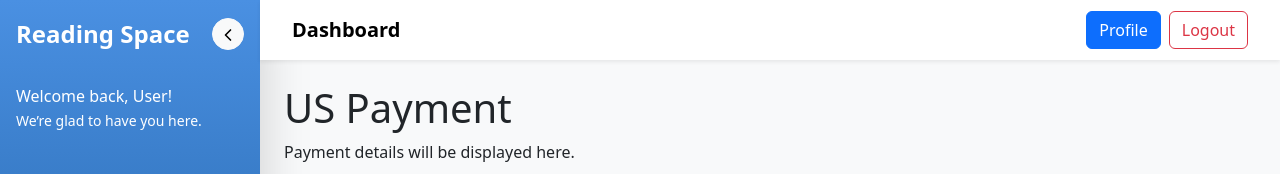
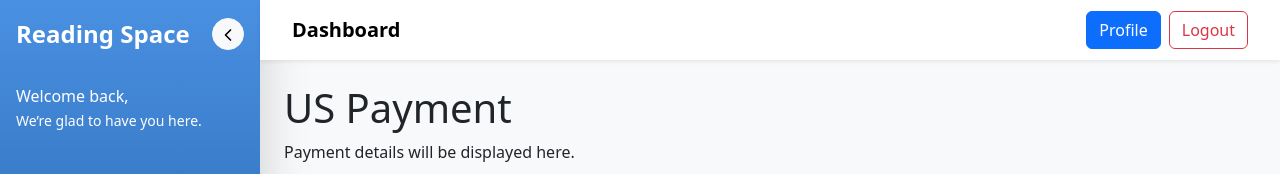
Before and after one commit to nikhilsm1996/readingspace, a React (Vite) app in the folder frontend/reading-space-frontend/: page /user/payment in a window 1280 px wide. Shown: the top 174 px of the page. Built offline with nearby package versions, Linux system fonts and the light colour scheme.

Commit message:
Refactor UserSidebar component: clean up greeting message and remove extra newline

```diff
--- a/frontend/reading-space-frontend/src/components/UserSidebar.jsx
+++ b/frontend/reading-space-frontend/src/components/UserSidebar.jsx
@@ -9,6 +9,7 @@ import {
   ChevronLeft,
   ChevronRight,
   LogOut,
+
 } from 'lucide-react';
 
 const UserSidebar = ({ isCollapsed, toggleSidebar, handleLogout }) => {
@@ -18,6 +19,7 @@ const UserSidebar = ({ isCollapsed, toggleSidebar, handleLogout }) => {
     { path: 'vacate-seat', label: 'VacateSeat', icon: Armchair },
     { path: 'payment', label: 'Payment', icon: IndianRupee },
     { path: 'report-issue', label: 'ReportIssue', icon: MessageCircleWarning },
+
   ];
 
   return (
@@ -56,7 +58,7 @@ const UserSidebar = ({ isCollapsed, toggleSidebar, handleLogout }) => {
       {/* User Greeting */}
       {!isCollapsed && (
         <div className="p-3">
-          <p className="mb-0">Welcome back, User!</p>
+          <p className="mb-0">Welcome back,</p>
           <small>We’re glad to have you here.</small>
         </div>
       )}
```
